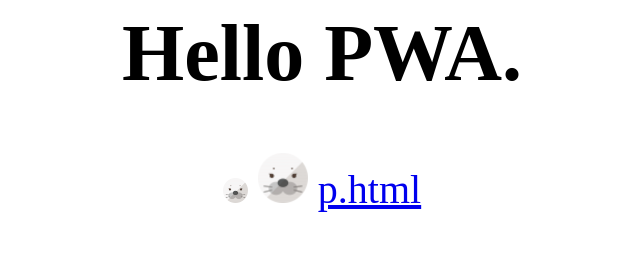
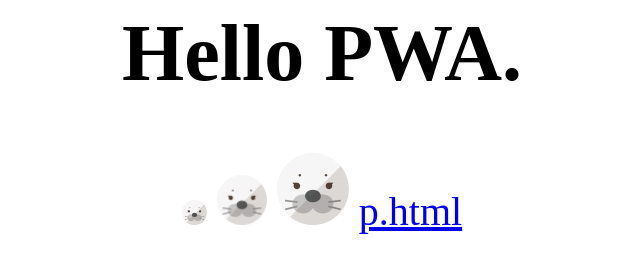
Before and after one commit to sami-kk/sami-kk.github.io, a plain HTML site: page index.html in a window 1280 px wide. Shown: the whole page, without its empty margins (318-958 px from the left). Drawn offline with Linux system fonts and the light colour scheme.

Commit message:
Update index.html

```diff
--- a/index.html
+++ b/index.html
@@ -38,6 +38,7 @@
   <h1>Hello PWA.</h1>
   <img src="/image/25.png" alt="25" width="25px" height="25px">
   <img src="/image/50.png" alt="50">
+  <img src="/image/icon_72x72.png" alt="72">
   <a href="p.html">p.html</a>
 </body>
 </html>
```
